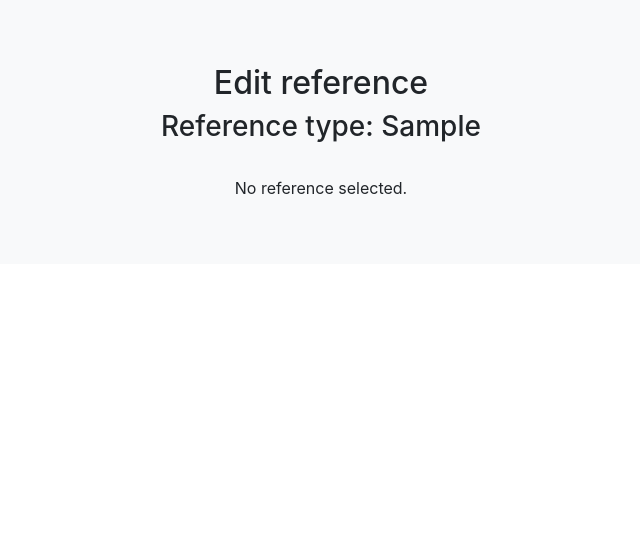
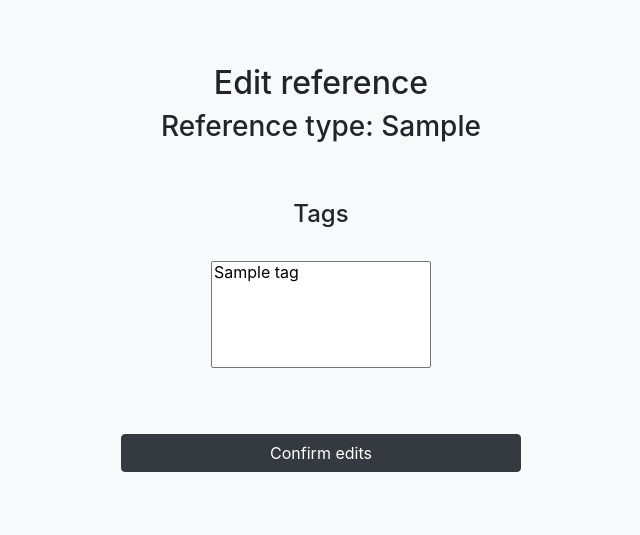
Before and after one commit to Eeritvan/ohtu-tiistai, a Flask app: template src/templates/edit_reference.html in a window 1280 px wide. Shown: the part 56-591 px from the top of the page, without its empty margins (319-959 px from the left). Run offline with Flask 3, Linux system fonts and the light colour scheme; the template is opened without the code that fills it: most values are stand-ins (such as "Sample title", 1, 10 or a date in 2020); parts of the project's set-up code (start-up, migrations or seed data) failed here and were passed over; some libraries are stand-ins or nearby versions.

Commit message:
Tag select option to the form. No functionalities yet!

```diff
--- a/src/templates/edit_reference.html
+++ b/src/templates/edit_reference.html
@@ -9,7 +9,6 @@ Edit reference
 <div class="container">
   <div class="jumbotron text-center bg-light">
 
-<form action="/edit_reference/{{ reference.id }}" method="post">
     {% with messages = get_flashed_messages() %}
     {% if messages %}
     <ul>
@@ -19,6 +18,10 @@ Edit reference
     </ul>
     {% endif %}
     {% endwith %}
+
+
+    {% if reference.ref_type %}
+    <form action="/edit_reference/{{ reference.id }}" method="post">
 
     <h2>Edit reference</h2>
       <h3>Reference type: {{reference.ref_type}}</h3>
@@ -85,21 +88,6 @@ Edit reference
       <input type="text" name="publisher" value="{{ reference.publisher }}">
       <br>
 
-      <!-- <label class="col-sm-2" for="note">Note:</label>
-      <input type="text" name="note" value="{{ reference.note }}">
-      <br>
-
-      <label class="col-sm-2" for="journal">Journal:</label>
-      <input type="text" name="journal" value="{{ reference.journal }}">
-      <br>&nbsp; -->
-
-      <br>
-      <button type="submit" class="btn btn-outline-success">
-        Confirm edits
-      </button>
-</form>
-
-
       {% elif reference.ref_type == 'book' %}
       <!--BOOK-->
 
@@ -130,11 +118,6 @@ Edit reference
       <label class="col-sm-2" for="address">Address:</label>
       <input type="text" name="address" value="{{ reference.address }}">
       <br>
-
-<br>&nbsp;
-<br>
-<input type="submit" class="btn btn-dark" name="create_reference_submit" value="Confirm edits">
-</form>
 
       {% elif reference.ref_type == 'article' %}
       <!--ARTICLE-->
@@ -181,6 +164,20 @@ Edit reference
       <label class="col-sm-2" for="note">Note:</label>
       <input type="text" name="note" value="{{ reference.note }}">
       <br>
+      {% endif %}
+
+      {% if tags %}
+        &nbsp;<br>
+        <h4>Tags</h4>
+        <br>
+        <div class="form-group">
+          <select class="tags" name="tags" id="tags" size="5" multiple>
+          {% for id, tagname in tags.items() %}
+            <option value="{{ id }}">{{ tagname }}</option>
+          {% endfor %}
+          </select>
+        </div>
+      {% endif%}
 
       <br>&nbsp;
       <br>
@@ -190,6 +187,8 @@ Edit reference
     {% else %}
       No reference selected.
   {% endif %}
+
+
 </div>
 </div>
 {% endblock %}
```
Also changed, not shown: src/templates/new_reference.html (+10 -17 lines). Lines whose indentation alone changed are shown as unchanged.
